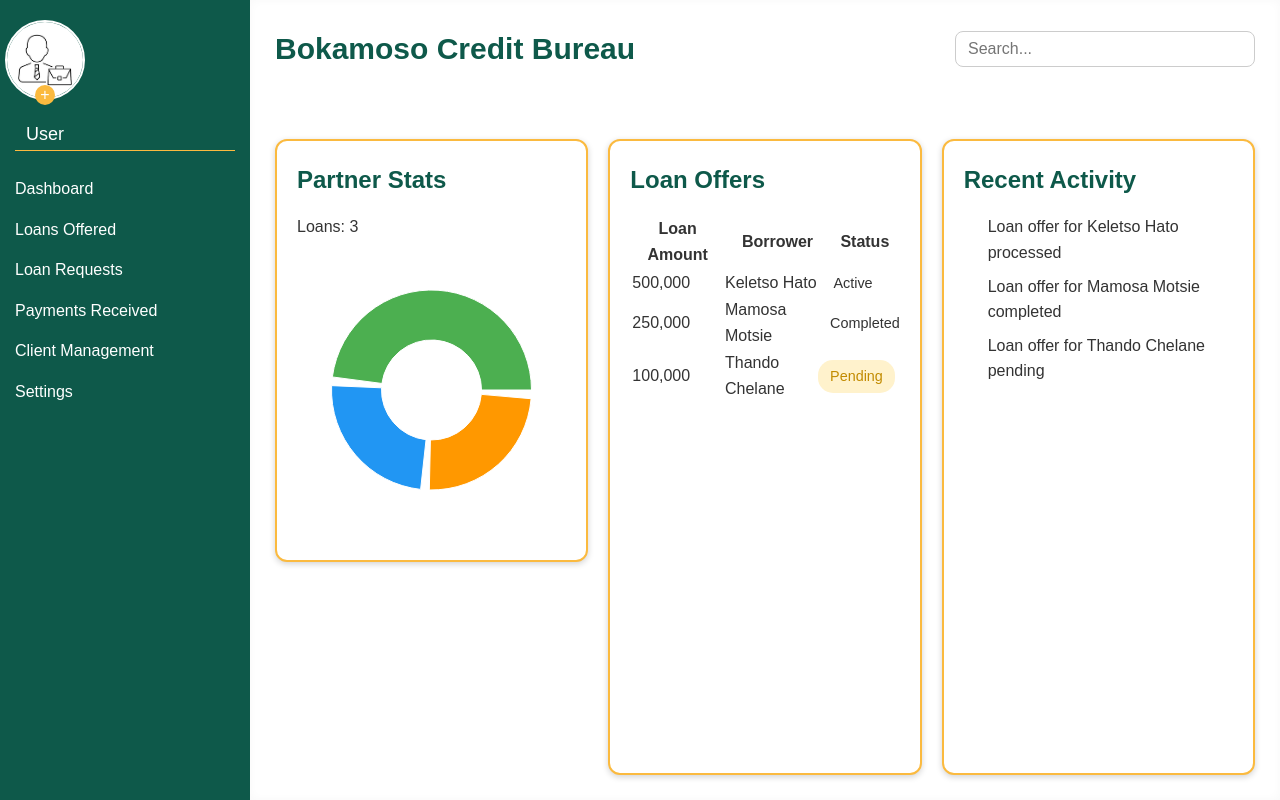
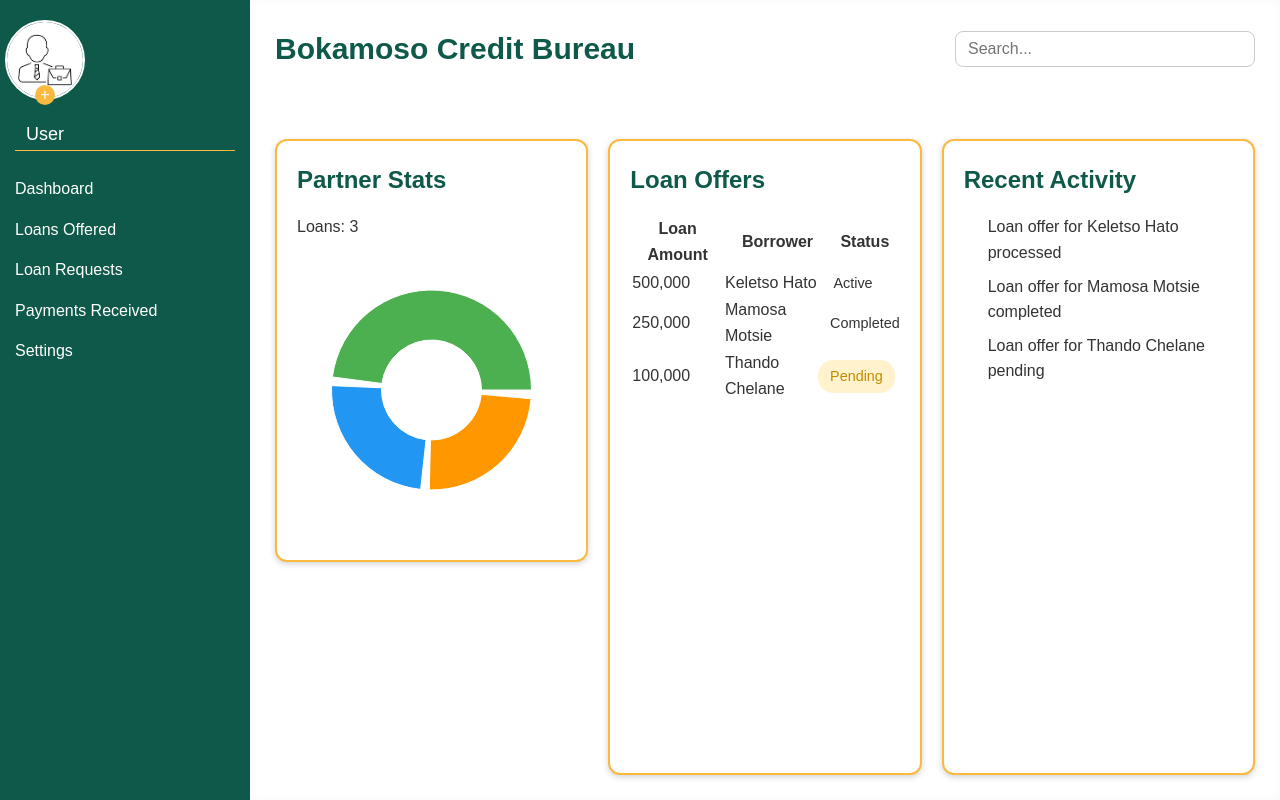
Before and after one commit to Mamosa394/frontend-credit, a React (Vite) app in the folder Credit-Bureau/: page /partner-dashboard in a window 1280 px wide. Built offline with nearby package versions, Linux system fonts and the light colour scheme.

Commit message:
partners

```diff
--- a/Credit-Bureau/src/components2/PartnerSidebar.jsx
+++ b/Credit-Bureau/src/components2/PartnerSidebar.jsx
@@ -79,16 +79,9 @@ const PartnerSidebar = () => {
                 Payments Received
               </Link>
             </li>
+
             <li>
-              <Link
-                to="/partner-client-management"
-                className="partner-nav-link"
-              >
-                Client Management
-              </Link>
-            </li>
-            <li>
-              <Link to="/partner-settings" className="partner-nav-link">
+              <Link to="/settings" className="partner-nav-link">
                 Settings
               </Link>
             </li>
```
